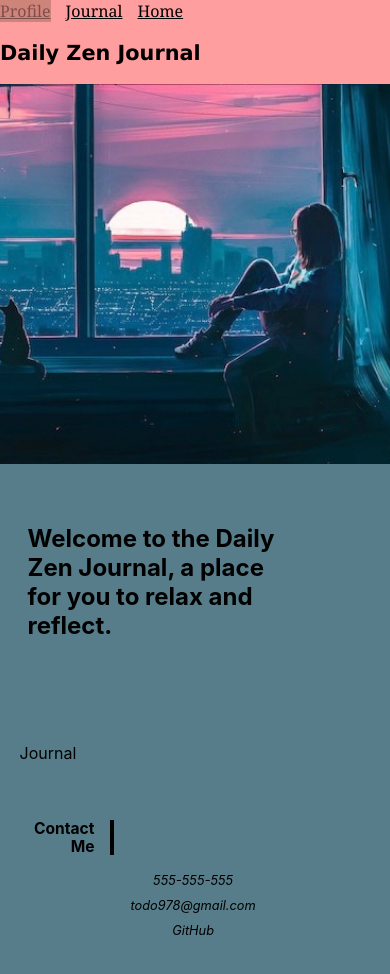
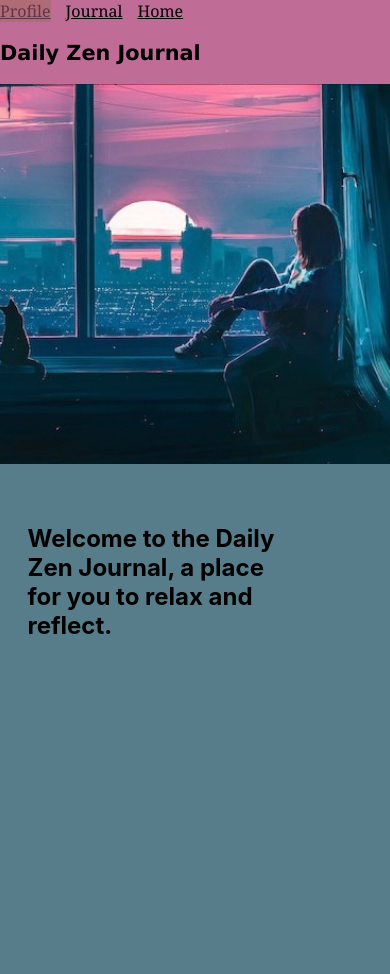
Before and after one commit to mrott0397/daily-zen-journal, a React (Create React App) app in the folder client/: page / in a window 390 px wide. Shown: the top 974 px of the page. After the commit the page ends 844 px from the top, so only its background shows below. Built offline with nearby package versions, Linux system fonts and the light colour scheme.

Commit message:
matched colors, added profile

```diff
--- a/client/src/App.css
+++ b/client/src/App.css
@@ -3,7 +3,7 @@
 }
 header {
   display: flex;
-  background-color: #ff9e9e;
+  background-color: #bf6c97;
   flex-direction: row;
   flex-wrap: wrap;
   justify-content: space-between;
@@ -11,7 +11,7 @@ header {
 }
 
 header h1 {
-  background-color: #ff9e9e;
+  background-color: #bf6c97;
   color: black;
   font-family: "Lucida Sans", "Lucida Sans Regular", "Lucida Grande",
     "Lucida Sans Unicode", Geneva, Verdana, sans-serif;
@@ -22,11 +22,11 @@ header nav {
   display: flex;
   flex-direction: row;
   flex-wrap: wrap;
-  background-color: #ff9e9e;
+  background-color: #bf6c97;
 }
 /* targeting all anchors of the nav  */
 nav a {
-  background-color: #ff9e9e;
+  background-color: #bf6c97;
   margin-right: 15px;
   font-family: Cambria, Cochin, Georgia, Times, "Times New Roman", serif;
   font-size: medium;
@@ -159,7 +159,7 @@ a:hover {
 @media screen and (max-width: 992px) {
   /* Change the header color */
   header {
-    background: #ff9e9e;
+    background: #bf6c97;
   }
 }
 
@@ -174,16 +174,16 @@ a:hover {
   }
   /* Change the header color */
   header {
-    background: #ff9e9e;
+    background: #bf6c97;
   }
   header h1 {
-    background: #ff9e9e;
+    background: #bf6c97;
   }
   header nav {
-    background: #ff9e9e;
+    background: #bf6c97;
   }
   header nav a {
-    background: #ff9e9e;
+    background: #bf6c97;
   }
 }
 @media screen and (max-width: 667px) {
--- a/client/src/components/Footer.js
+++ b/client/src/components/Footer.js
@@ -1,13 +1,13 @@
 function Footer() {
     return (
         <section id="Contact-Me" className="page-section contact">
-      <h2>Contact Me</h2>
+      {/* <h2>Contact Me</h2> */}
       <div>
-        <address>
+        {/* <address>
           <a href="tel:303-330-3750">555-555-555</a>
           <a href="mailto:todo978@gmail.com">todo978@gmail.com</a>
           <a href="https://github.com/mrott0397" target="_blank">GitHub</a>
-        </address>
+        </address> */}
       </div>
     </section>
     )
--- a/client/src/components/Journal.js
+++ b/client/src/components/Journal.js
@@ -2,7 +2,7 @@ function Journal() {
     return (
         <div>
         <br />
-        <p>Journal</p>
+        {/* <p>Journal</p> */}
         <br />
         </div>
 
```
Also changed, not shown: client/src/components/Profile.js (added).
